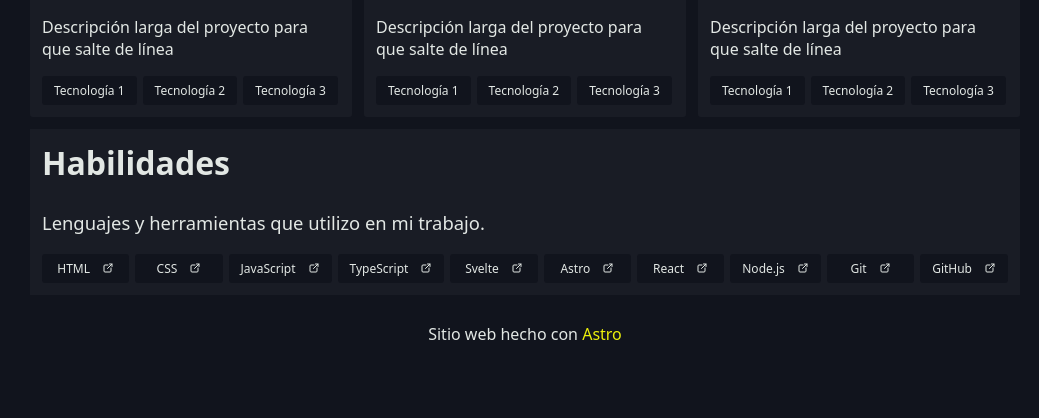
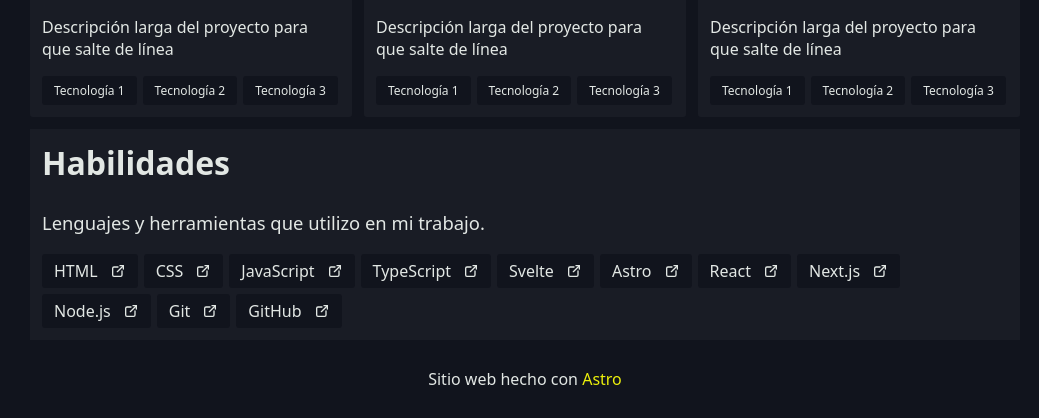
Before and after one commit to rr69sport/richard-ramirez, an Astro site: page / in a window 1280 px wide. Shown: the part 1096-1514 px from the top of the page, without its empty margins (115-1154 px from the left). Before the commit the page ends 1469 px from the top, so only its background shows below. Built offline with nearby package versions, Linux system fonts and the light colour scheme; Astro itself is replaced by a stand-in of ours.

Commit message:
Add Next.js to the skills

```diff
--- a/src/components/Skills.astro
+++ b/src/components/Skills.astro
@@ -37,9 +37,14 @@ import SkillCardLink from "@/components/SkillCardLink.astro";
       <SkillCardLink text="React" link="https://es.react.dev/" />
     </li>
     <li>
+      <SkillCardLink text="Next.js" link="https://nextjs.org/" />
+    </li>
+    <li>
       <SkillCardLink text="Node.js" link="https://nodejs.org/en" />
     </li>
-    <li><SkillCardLink text="Git" link="https://git-scm.com/" /></li>
+    <li>
+      <SkillCardLink text="Git" link="https://git-scm.com/" />
+    </li>
     <li>
       <SkillCardLink text="GitHub" link="https://github.com/" />
     </li>
@@ -66,9 +71,6 @@ import SkillCardLink from "@/components/SkillCardLink.astro";
       gap: calc(var(--gap) / 2);
 
       & li {
-        flex: 1;
-
-        font-size: 0.75em;
       }
     }
   }
```
